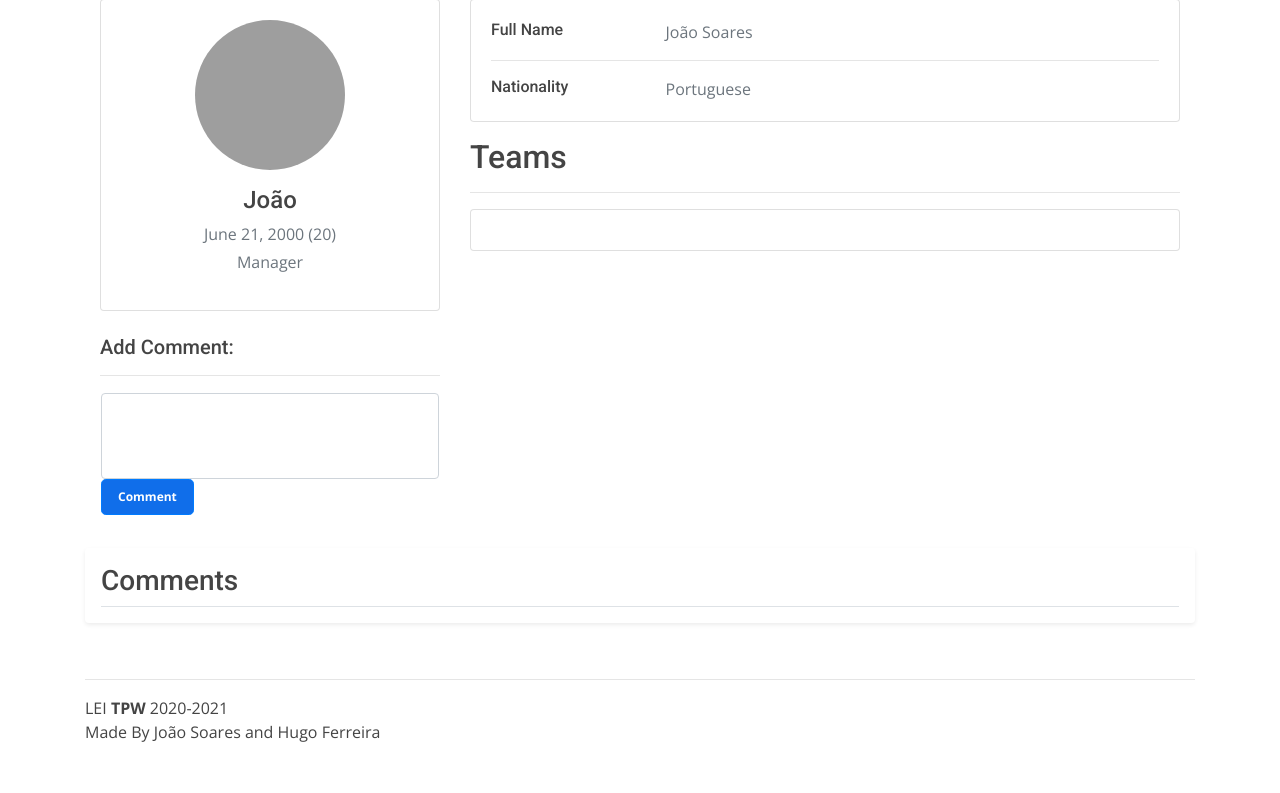
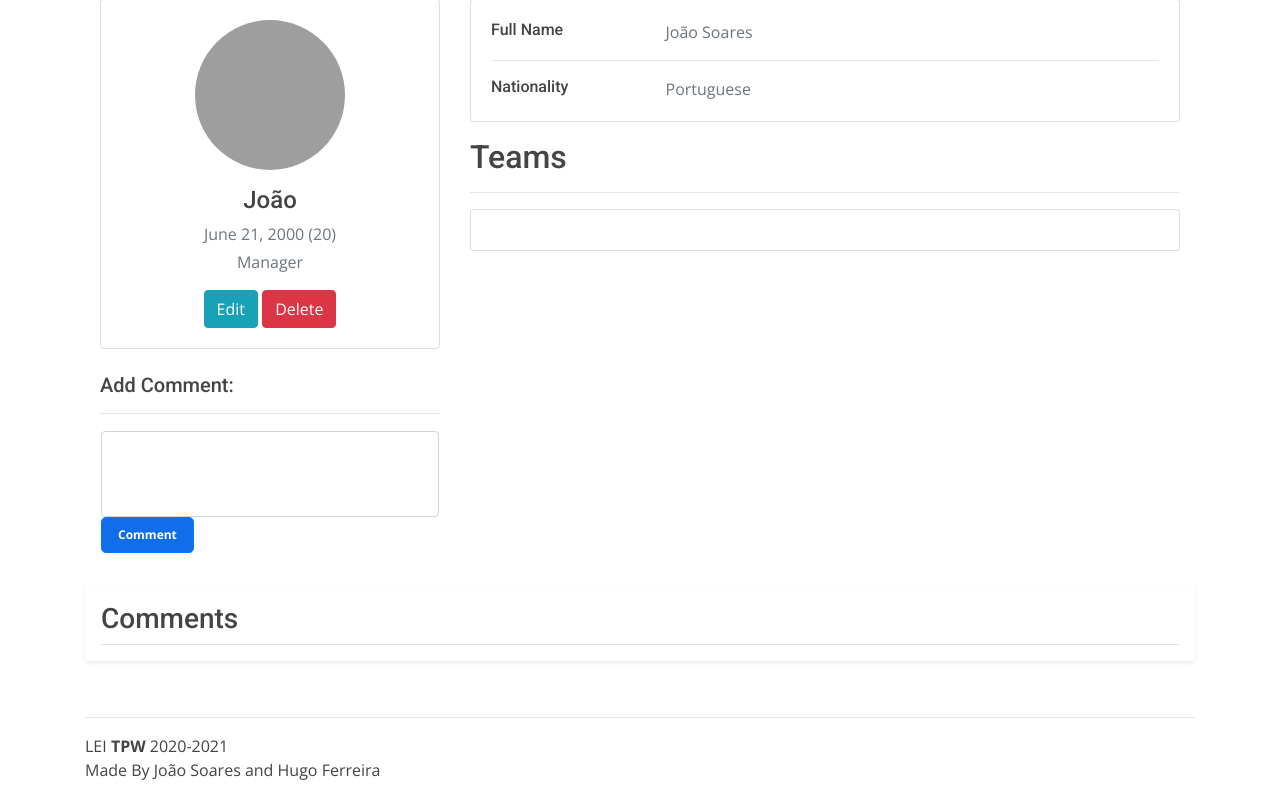
Before and after one commit to JoaoTS20/TPW_Trabalho1, a Django app: page /staff/1 in a window 1280 px wide. Shown: the part 134-927 px from the top of the page. Before the commit the page ends 876 px from the top, so only its background shows below. Run offline with Django 3.2, Linux system fonts and the light colour scheme; a user stored in the database is signed in; data comes from the database, SQL or seed files in the repository; both versions use the stored data as it was after the commit; data that the repository does not hold is empty; some libraries are stand-ins or nearby versions; grey boxes are pictures that could not be loaded.

Commit message:
Edit e Del nos 4 main

```diff
--- a/app/forms.py
+++ b/app/forms.py
@@ -170,8 +170,9 @@
         super().__init__(*args, **kwargs)
 
         for myField in self.fields:
-            if self.fields[myField].label != 'Player img':
-                self.fields[myField].widget.attrs['class'] = 'form-control'
+            if self.fields[myField].label == 'Birthday':
+                self.fields[myField].widget=forms.DateInput(attrs={'type': 'date'})
+            self.fields[myField].widget.attrs['class'] = 'form-control'
 
 
 class InsertStaffForm(forms.ModelForm):
@@ -183,6 +184,8 @@
         super().__init__(*args, **kwargs)
 
         for myField in self.fields:
+            if self.fields[myField].label == 'Birthday':
+                self.fields[myField].widget=forms.DateInput(attrs={'type': 'date'})
             self.fields[myField].widget.attrs['class'] = 'form-control'
 
 
@@ -274,6 +277,7 @@
     class Meta:
         model = Competition
         fields = "__all__"
+        exclude = ['teams']
 
     def __init__(self, *args, **kwargs):
         super().__init__(*args, **kwargs)
--- a/app/views.py
+++ b/app/views.py
@@ -183,37 +183,52 @@
     table.sort(key=lambda k: -k["points"])
     print(table)
     if request.method == 'POST':
-        if not request.user.is_authenticated or request.user.username == 'admin':
+        if not request.user.is_authenticated:
             return redirect('/login')
-        normal = NormalUser.objects.get(user__username=request.user.username)
-        print(normal.id)
-        if 'remove' in request.POST:
-            s = FavouriteCompetition.objects.get(competition_id=id, user_id=normal.id)
-            s.delete()
-            print("Removed from Favourites")
-            return HttpResponseRedirect(str(id))
-        elif 'add' in request.POST:
-            s = FavouriteCompetition(competition_id=id, user_id=normal.id)
-            s.save()
-            print("Added to Favourites")
-            return HttpResponseRedirect(str(id))
-        form = MakeCommentForm(request.POST)
-        if form.is_valid():
-            comment = form.cleaned_data['comment']
-            CommentCompetition(user=NormalUser.objects.get(user__username=request.user.username), comment=comment,
-                               competition=Competition.objects.get(id=id)).save()
-            return HttpResponseRedirect(str(id))
+        if request.user.username == 'admin':
+            if 'delete' in request.POST:
+                s = Competition.objects.get(id=id)
+                s.delete()
+                print("Deleted")
+                return redirect(reverse('competitions'))
+            else:
+                return redirect('/login')
+        else:
+            normal = NormalUser.objects.get(user__username=request.user.username)
+            print(normal.id)
+            if 'remove' in request.POST:
+                s = FavouriteCompetition.objects.get(competition_id=id, user_id=normal.id)
+                s.delete()
+                print("Removed from Favourites")
+                return HttpResponseRedirect(str(id))
+            elif 'add' in request.POST:
+                s = FavouriteCompetition(competition_id=id, user_id=normal.id)
+                s.save()
+                print("Added to Favourites")
+                return HttpResponseRedirect(str(id))
+            form = MakeCommentForm(request.POST)
+            if form.is_valid():
+                comment = form.cleaned_data['comment']
+                CommentCompetition(user=NormalUser.objects.get(user__username=request.user.username), comment=comment,
+                                   competition=Competition.objects.get(id=id)).save()
+                return HttpResponseRedirect(str(id))
 
-    if not request.user.is_authenticated or request.user.username == 'admin':
+    if not request.user.is_authenticated:
         favouritecompetition = False
+        deleteeditbbt = False
     else:
-        normal = NormalUser.objects.get(user__username=request.user.username)
-        if FavouriteCompetition.objects.filter(competition_id=id, user_id=normal.id):
-            favouritecompetition = True
-            print("Está nos Favoritos")
+        if request.user.username == 'admin':
+            deleteeditbbt = True
+            favouritecompetition = False
         else:
-            favouritecompetition = False
-            print("Não está nos Favoritos")
+            normal = NormalUser.objects.get(user__username=request.user.username)
+            if FavouriteCompetition.objects.filter(competition_id=id, user_id=normal.id):
+                favouritecompetition = True
+                print("Está nos Favoritos")
+            else:
+                favouritecompetition = False
+                print("Não está nos Favoritos")
+            deleteeditbbt = False
     t_parms = {
         'competition': Competition.objects.get(id=id),
         'table': table,
@@ -222,7 +237,8 @@
         'formComment': MakeCommentForm(),
         'comments': CommentCompetition.objects.filter(competition_id=id),
         'matches': Match.objects.filter(competitionsmatches__competition_id=id, competitionsmatches__season=season),
-        'seasons': ClubPlaysIn.objects.filter(competition_id=id).values_list('season', flat=True).distinct()
+        'seasons': ClubPlaysIn.objects.filter(competition_id=id).values_list('season', flat=True).distinct(),
+        'deleteeditbbt': deleteeditbbt
     }
 
     return render(request, 'competition_details.html', t_parms)
@@ -268,37 +284,52 @@
 
 def team_details(request, id, season='2020-2021'):
     if request.method == 'POST':
-        if not request.user.is_authenticated or request.user.username == 'admin':
+        if not request.user.is_authenticated:
             return redirect('/login')
-        normal = NormalUser.objects.get(user__username=request.user.username)
-        print(normal.id)
-        if 'remove' in request.POST:
-            s = FavouriteTeam.objects.get(team_id=id, user_id=normal.id)
-            s.delete()
-            print("Removed from Favourites")
-            return HttpResponseRedirect(str(id))
-        elif 'add' in request.POST:
-            s = FavouriteTeam(team_id=id, user_id=normal.id)
-            s.save()
-            print("Added to Favourites")
-            return HttpResponseRedirect(str(id))
-        form = MakeCommentForm(request.POST)
-        if form.is_valid():
-            comment = form.cleaned_data['comment']
-            CommentTeam(user=NormalUser.objects.get(user__username=request.user.username), comment=comment,
-                        team=Team.objects.get(id=id)).save()
-            return HttpResponseRedirect(str(id))
+        if request.user.username == 'admin':
+            if 'delete' in request.POST:
+                s = Team.objects.get(id=id)
+                s.delete()
+                print("Deleted")
+                return redirect(reverse('teams'))
+            else:
+                return redirect('/login')
+        else:
+            normal = NormalUser.objects.get(user__username=request.user.username)
+            print(normal.id)
+            if 'remove' in request.POST:
+                s = FavouriteTeam.objects.get(team_id=id, user_id=normal.id)
+                s.delete()
+                print("Removed from Favourites")
+                return HttpResponseRedirect(str(id))
+            elif 'add' in request.POST:
+                s = FavouriteTeam(team_id=id, user_id=normal.id)
+                s.save()
+                print("Added to Favourites")
+                return HttpResponseRedirect(str(id))
+            form = MakeCommentForm(request.POST)
+            if form.is_valid():
+                comment = form.cleaned_data['comment']
+                CommentTeam(user=NormalUser.objects.get(user__username=request.user.username), comment=comment,
+                            team=Team.objects.get(id=id)).save()
+                return HttpResponseRedirect(str(id))
 
-    if not request.user.is_authenticated or request.user.username == 'admin':
+    if not request.user.is_authenticated:
         favouriteteam = False
+        deleteeditbbt = False
     else:
-        normal = NormalUser.objects.get(user__username=request.user.username)
-        if FavouriteTeam.objects.filter(team_id=id, user_id=normal.id):
-            favouriteteam = True
-            print("Está nos Favoritos")
+        if request.user.username == 'admin':
+            favouriteteam = False
+            deleteeditbbt = True
         else:
-            favouriteteam = False
-            print("Não está nos Favoritos")
+            normal = NormalUser.objects.get(user__username=request.user.username)
+            if FavouriteTeam.objects.filter(team_id=id, user_id=normal.id):
+                favouriteteam = True
+                print("Está nos Favoritos")
+            else:
+                favouriteteam = False
+                print("Não está nos Favoritos")
+            deleteeditbbt = False
     t_parms = {
         'team': Team.objects.get(id=id),
         'competitions': Competition.objects.filter(clubplaysin__team_id=id, clubplaysin__season=season),
@@ -308,6 +339,7 @@
         'comments': CommentTeam.objects.filter(team_id=id),
         'favouriteteam': favouriteteam,
         'formComment': MakeCommentForm(),
+        'deleteeditbbt': deleteeditbbt
     }
     return render(request, 'team_details.html', t_parms)
 
@@ -450,22 +482,39 @@
 
 def staff_details(request, id):
     if request.method == 'POST':
-        if not request.user.is_authenticated or request.user.username == 'admin':
+        if not request.user.is_authenticated:
             return redirect('/login')
-        normal = NormalUser.objects.get(user__username=request.user.username)
-        print(normal.id)
-        form = MakeCommentForm(request.POST)
-        if form.is_valid():
-            comment = form.cleaned_data['comment']
-            CommentStaff(user=NormalUser.objects.get(user__username=request.user.username), comment=comment,
-                         staff=Staff.objects.get(id=id)).save()
-            return HttpResponseRedirect(str(id))  # render(request, 'player_details.html', t_parms)
+        if request.user.username == 'admin':
+            if 'delete' in request.POST:
+                s = Staff.objects.get(id=id)
+                s.delete()
+                print("Deleted")
+                return redirect(reverse('staff'))
+            else:
+                return redirect('/login')
+        else:
+            normal = NormalUser.objects.get(user__username=request.user.username)
+            print(normal.id)
+            form = MakeCommentForm(request.POST)
+            if form.is_valid():
+                comment = form.cleaned_data['comment']
+                CommentStaff(user=NormalUser.objects.get(user__username=request.user.username), comment=comment,
+                             staff=Staff.objects.get(id=id)).save()
+                return HttpResponseRedirect(str(id))  # render(request, 'player_details.html', t_parms)
+
+    if request.user.username == 'admin':
+        deleteeditbbt = True
+    else:
+        deleteeditbbt = False
+
     t_parms = {
         'staff': Staff.objects.get(id=id),
         'teams': Team.objects.filter(staffmanages__staff_id=id),
         'seasons': StaffManages.objects.filter(staff_id=id),
         'age': int((datetime.date.today() - Staff.objects.get(id=id).birthday).days / 365),
         'formComment': MakeCommentForm(),
+        'comments': CommentStaff.objects.filter(staff_id=id),
+        'deleteeditbbt': deleteeditbbt
     }
     return render(request, 'staff_details.html', t_parms)
 
@@ -613,7 +662,8 @@
             match.save()
             cm = CompetitionsMatches(competition=match.competition, match=match, season=season)
             cm.save()
-            return redirect(reverse('competitions'))#render(request, "insert_all.html", {"form": form, "title": "Competition"})
+            return redirect(
+                reverse('competitions'))  # render(request, "insert_all.html", {"form": form, "title": "Competition"})
     form = InsertMatchForm()
     return render(request, "insert_all.html", {"form": form, "title": "Match"})
 
@@ -626,7 +676,8 @@
         form = InsertClubPlaysInForm(request.POST)
         if form.is_valid():
             form.save()
-            return redirect(reverse('competitions'))#render(request, "insert_all.html", {"form": form, "title": "Competition"})
+            return redirect(
+                reverse('competitions'))  # render(request, "insert_all.html", {"form": form, "title": "Competition"})
     form = InsertClubPlaysInForm(initial={"competition": Competition.objects.get(id=compid)})
     return render(request, "insert_all.html", {"form": form, "title": "Team in Competition"})
 
@@ -638,7 +689,8 @@
         form = InsertPlayerPlaysForForm(request.POST)
         if form.is_valid():
             form.save()
-            return redirect(reverse('competitions'))#render(request, "insert_all.html", {"form": form, "title": "Competition"})
+            return redirect(
+                reverse('competitions'))  # render(request, "insert_all.html", {"form": form, "title": "Competition"})
     form = InsertPlayerPlaysForForm(initial={"team": Team.objects.get(id=teamid)})
     return render(request, "insert_all.html", {"form": form, "title": "Player in Team"})
 
@@ -650,7 +702,8 @@
         form = InsertStaffManagesForm(request.POST)
         if form.is_valid():
             form.save()
-            return redirect(reverse('competitions'))#render(request, "insert_all.html", {"form": form, "title": "Competition"})
+            return redirect(
+                reverse('competitions'))  # render(request, "insert_all.html", {"form": form, "title": "Competition"})
     form = InsertStaffManagesForm(initial={"team": Team.objects.get(id=teamid)})
     return render(request, "insert_all.html", {"form": form, "title": "Staff in Team"})
 
@@ -662,8 +715,8 @@
         form = InsertTeamForm(request.POST, request.FILES, instance=Team.objects.get(id=id))
         if form.is_valid():
             form.save()
-            return redirect(reverse('team_details'),
-                            args=id)  # return render(request, "edit_all.html", {"form": form, "title": "Team"})
+            return redirect('team_details',
+                            str(id))  # return render(request, "edit_all.html", {"form": form, "title": "Team"})
         else:
             print(form.errors)
     form = InsertTeamForm(instance=Team.objects.get(id=id))
@@ -677,8 +730,8 @@
         form = InsertStaffForm(request.POST, request.FILES, instance=Staff.objects.get(id=id))
         if form.is_valid():
             form.save()
-            return redirect(reverse('staff_details'),
-                            args=id)  # render(request, "edit_all.html", {"form": form, "title": "Staff"})
+            return redirect('staff_details',
+                            str(id))  # render(request, "edit_all.html", {"form": form, "title": "Staff"})
         else:
             print(form.errors)
     form = InsertStaffForm(instance=Staff.objects.get(id=id))
@@ -715,7 +768,7 @@
     return render(request, "edit_all.html", {"form": form, "title": "Competition"})
 
 
-def edit_match(request,id):
+def edit_match(request, id):
     if not request.user.is_authenticated:
         return redirect('/login')
     if request.method == "POST":
@@ -730,7 +783,7 @@
 
             if len(home_team) < 0 or len(away_team) < 0:
                 print("jogo inválido")
-                #página de erro talvez?
+                # página de erro talvez?
                 return
 
             match.save()
@@ -738,7 +791,8 @@
             cm.match = match
             cm.season = form.cleaned_data["season"]
             cm.save()
-            return redirect(reverse('competitions'))#render(request, "insert_all.html", {"form": form, "title": "Competition"})
+            return redirect(
+                reverse('competitions'))  # render(request, "insert_all.html", {"form": form, "title": "Competition"})
     season = CompetitionsMatches.objects.get(match_id=id).season
     form = InsertMatchForm(instance=Match.objects.get(id=id), season=season)
     return render(request, "edit_all.html", {"form": form, "title": "Match"})
--- a/templates/competition_details.html
+++ b/templates/competition_details.html
@@ -25,6 +25,10 @@
                             <button style="background: #106eea;" class="btn btn-primary" name="remove" remove="remove"> Remove Favourite</button>
                         {% else %}
                             <button style="background: #106eea;" class="btn btn-primary" value="add" name="add">Add Favourite</button>
+                        {% endif %}
+                          {% if deleteeditbbt %}
+                            <button class="btn btn-info"  name="edit"><a  href="{% url 'edit_competition' competition.id %}" style="color: white">Edit</a></button>
+                            <button class="btn btn-danger" value="delete" name="delete">Delete</button>
                         {% endif %}
                       </form>
                     </div>
--- a/templates/profile.html
+++ b/templates/profile.html
@@ -53,7 +53,7 @@
           <tbody>
           {% for team in favouriteTeams %}
             <tr>
-                <th scope="row"><a href="{% url 'teams'%}{{ team.id }}"><img src="{% static team.club_badge_img %}" style="width: 30px; height: 30px"></a></th>
+                <th scope="row"><a href="{% url 'teams'%}{{ team.id }}"><img src="{% static 'img/' %}{{ team.club_badge_img }}" style="width: 30px; height: 30px"></a></th>
                 <td><a href="{% url 'teams'%}{{ team.id }}">{{ team.full_name }}</a></td>
               <td>{{ team.country }}</td>
               <td>{{ team.formation }}</td>
@@ -77,7 +77,7 @@
           <tbody>
           {% for player in favouritePlayers %}
             <tr>
-                <th scope="row"><a href="{% url 'players'%}{{ player.id }}"><img src="{% static player.player_img %}" style="width: 30px; height: 30px"></a></th>
+                <th scope="row"><a href="{% url 'players'%}{{ player.id }}"><img src="{% static 'img/' %}{{ player.player_img }}" style="width: 30px; height: 30px"></a></th>
                 <td><a href="{% url 'players'%}{{ player.id }}">{{ player.name }}</a></td>
                 <td>{{ player.height }} m</td>
                 <td>{{ player.position }}</td>
@@ -100,7 +100,7 @@
           <tbody>
           {% for competition in favouriteCompetition %}
             <tr>
-                <th scope="row"><a href="{% url 'competitions'%}{{ competition.id }}"><img src="{% static competition.competition_badge_img %}" style="width: 30px; height: 30px"></a></th>
+                <th scope="row"><a href="{% url 'competitions'%}{{ competition.id }}"><img src="{% static 'img/' %}{{ competition.competition_badge_img }}" style="width: 30px; height: 30px"></a></th>
                 <td><a href="{% url 'competitions'%}{{ competition.id }}">{{ competition.full_name }}</a></td>
                 <td>{{ competition.region }}</td>
             </tr>
--- a/templates/staff_details.html
+++ b/templates/staff_details.html
@@ -20,6 +20,13 @@
                       <h4>{{ staff.name }}</h4>
                       <p class="text-secondary mb-1">{{ staff.birthday }} ({{ age }})</p>
                       <p class="text-muted font-size-sm">{{ staff.function }}</p>
+                        {% if deleteeditbbt %}
+                            <form method="post">
+                            {% csrf_token %}
+                            <button class="btn btn-info"  name="edit"><a  href="{% url 'edit_staff' staff.id %}" style="color: white">Edit</a></button>
+                            <button class="btn btn-danger" value="delete" name="delete">Delete</button>
+                            </form>
+                        {% endif %}
                     </div>
                   </div>
                 </div>
--- a/templates/team_details.html
+++ b/templates/team_details.html
@@ -21,7 +21,7 @@
               <div class="card">
                 <div class="card-body">
                   <div class="d-flex flex-column align-items-center text-center">
-                    <img src="{% static team.club_badge_img %}" alt="Admin" class="center" style="width: 200px; height: 200px">
+                    <img src="{% static 'img/' %}{{ team.club_badge_img }}" alt="Admin" class="center" style="width: 200px; height: 200px">
                     <div class="mt-3">
                       <h4>{{ team.name }}</h4>
                       <p class="text-secondary mb-1">{{ team.abreviated_name }}</p>
@@ -31,6 +31,10 @@
                             <button style="background: #106eea;" class="btn btn-primary" name="remove" remove="remove"> Remove Favourite</button>
                         {% else %}
                             <button style="background: #106eea;" class="btn btn-primary" value="add" name="add">Add Favourite</button>
+                        {% endif %}
+                        {% if deleteeditbbt %}
+                            <button class="btn btn-info"  name="edit"><a  href="{% url 'edit_team' team.id %}" style="color: white">Edit</a></button>
+                            <button class="btn btn-danger" value="delete" name="delete">Delete</button>
                         {% endif %}
                       </form>
                       <!--button class="btn btn-outline-primary">Message</button-->
--- a/templates/teams.html
+++ b/templates/teams.html
@@ -50,7 +50,7 @@
             {% for team in teams %}
           <div class="col-md-6 col-lg-3 d-flex align-items-stretch mb-5 mb-lg-3">
             <div class="icon-box" data-aos="fade-up" data-aos-delay="100">
-                <a href="{{ team.id }}"><img  class="center" src="{% static 'img/' %}{{ sta.staff.staff_img }}"></a>
+                <a href="{{ team.id }}"><img  class="center" src="{% static 'img/' %}{{ team.club_badge_img }}"></a>
                 <br>
                  <h1 class="ClubName" style="text-align: center"><a  class="ClubName" href="{{ team.id }}">{{ team.abreviated_name }}</a></h1>
             </div>
```
Also changed, not shown: db.sqlite3.
